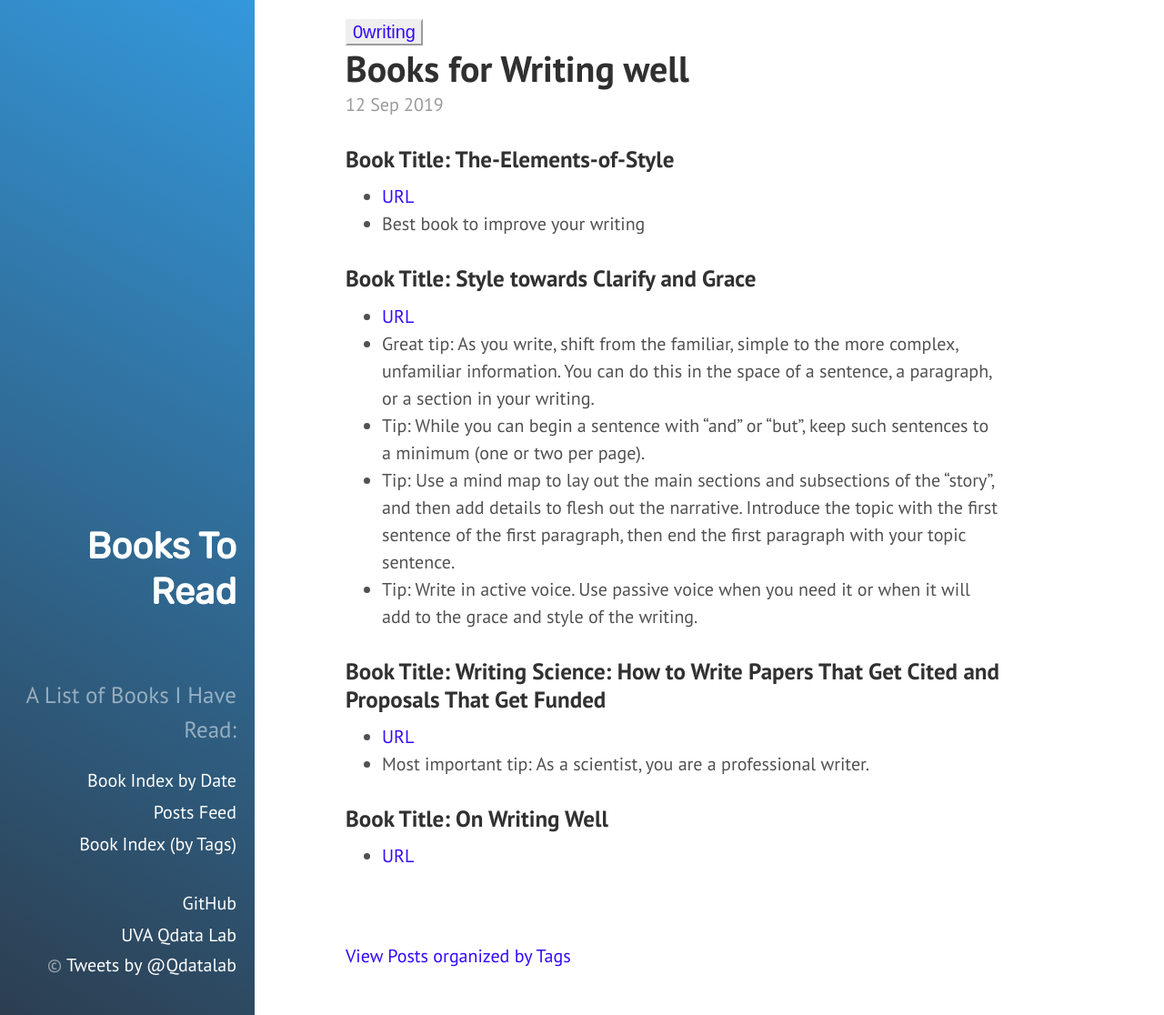
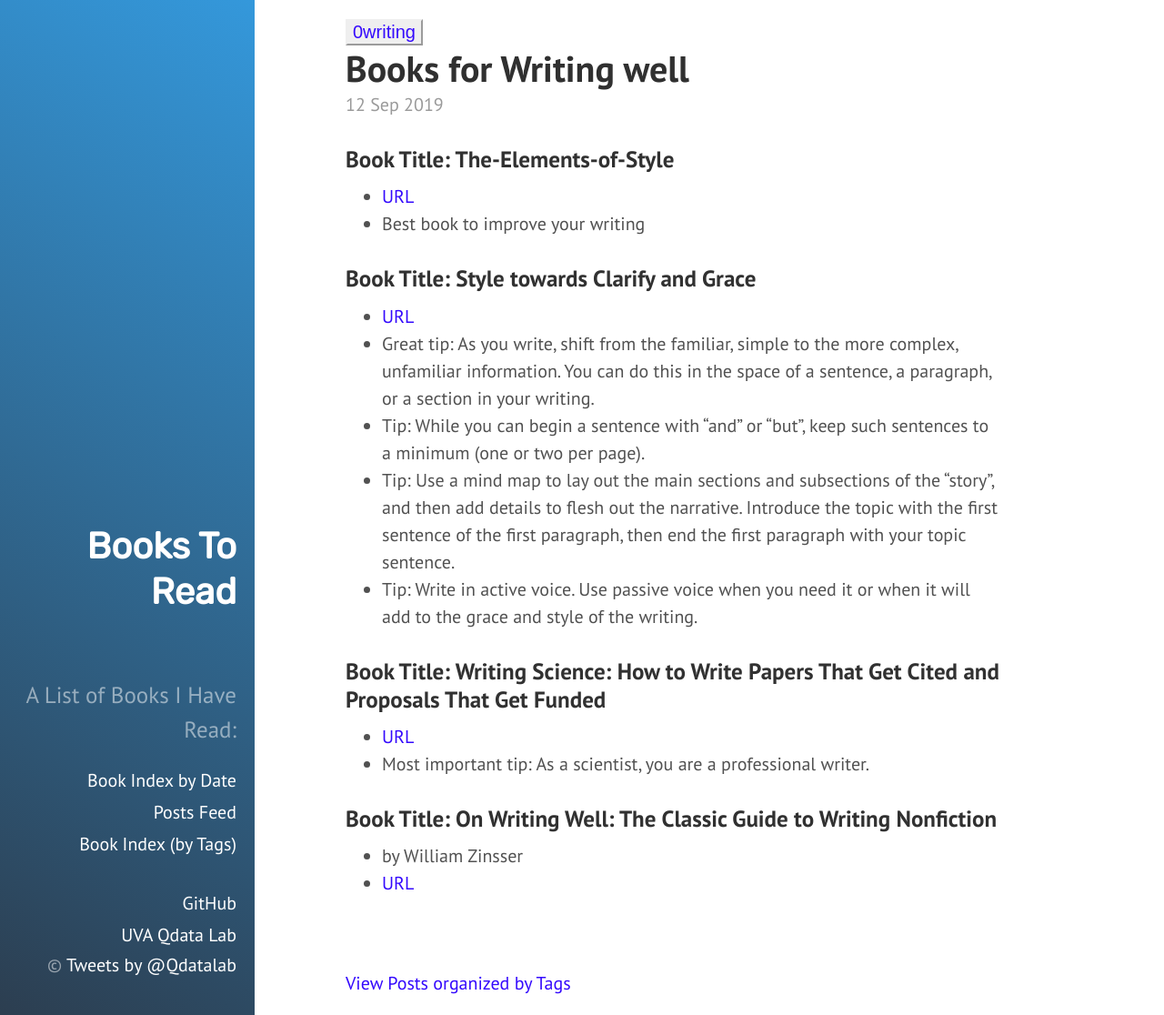
Before and after one commit to qiyanjun/books2read, a Jekyll site: the page built from _posts/2019-09-12-Books4Writing.md, in a window 1280 px wide and 1116 px high. Shown: the whole window at 91% size. Built offline with Jekyll 4.4.1, drawn with Linux system fonts in a browser that asks for light colours.

Commit message:
Update 2019-09-12-Books4Writing.md

```diff
--- a/_posts/2019-09-12-Books4Writing.md
+++ b/_posts/2019-09-12-Books4Writing.md
@@ -27,5 +27,7 @@ tags:
 
 
 
-### Book Title: On Writing Well
+### Book Title: On Writing Well: The Classic Guide to Writing Nonfiction
+
+- by William Zinsser
 - [URL](https://www.amazon.com/Writing-Well-Classic-Guide-Nonfiction/dp/0060891548)
```
